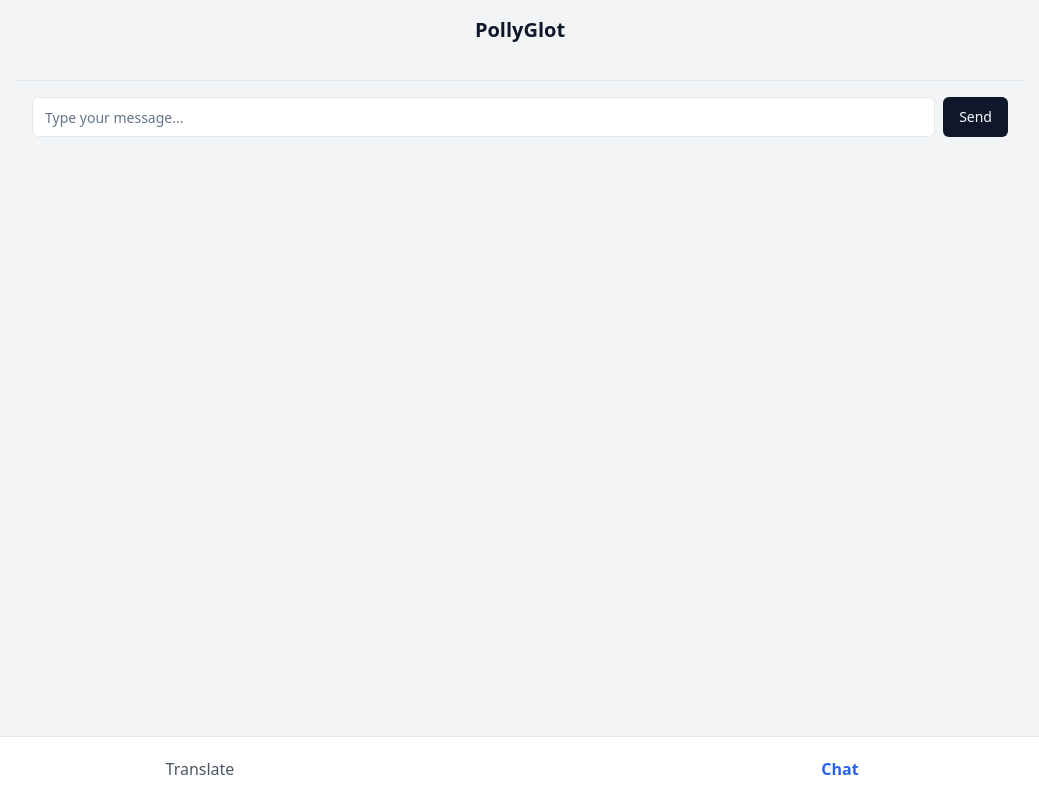
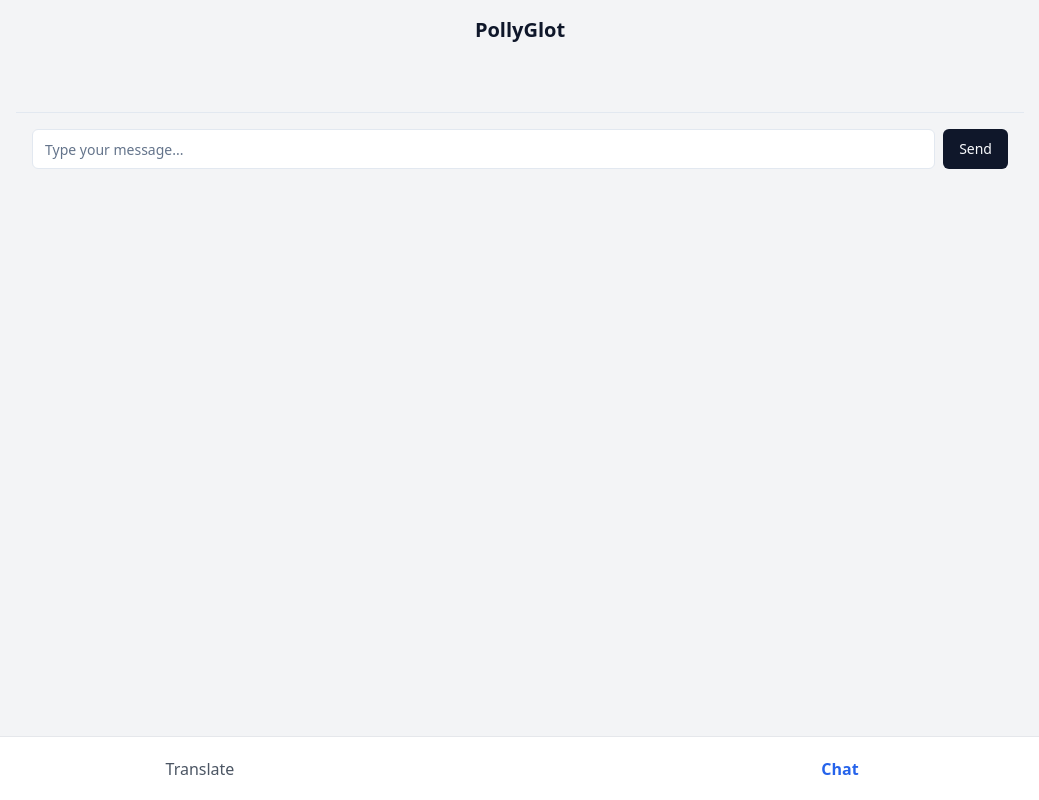
Before and after one commit to crfpr/pollyglot, a React (Vite) app: page /chat in a window 1280 px wide. Shown: the whole page, without its empty margins (120-1159 px from the left). Built offline with nearby package versions, Linux system fonts and the light colour scheme.

Commit message:
playing with chat pages

```diff
--- a/src/pages/ChatPage.tsx
+++ b/src/pages/ChatPage.tsx
@@ -23,8 +23,20 @@ const ChatPage: React.FC = () => {
   };
 
   return (
-    <div className="flex flex-col-reverse h-full overflow-y-auto ">
-      <div className="flex-grow p-2 space-y-reverse4">
+    <div className="flex flex-col-reverse h-full overflow-y-auto">
+      <div className="flex-none p-4 border-t">
+        <div className="flex space-x-2">
+          <Input
+            placeholder="Type your message..."
+            value={input}
+            onChange={(e) => setInput(e.target.value)}
+            onKeyPress={(e) => e.key === 'Enter' && handleSendMessage()}
+            className="flex-grow"
+          />
+          <Button onClick={handleSendMessage}>Send</Button>
+        </div>
+      </div>
+      <div className="flex-grow p-4 flex flex-col-reverse space-y-4 space-y-reverse">
         {messages.map((message, index) => (
           <div
             key={index}
@@ -38,18 +50,6 @@ const ChatPage: React.FC = () => {
           </div>
         ))}
       </div>
-      <div className="p-4 border-t flex-none">
-        <div className="flex space-x-2">
-          <Input
-            placeholder="Type your message..."
-            value={input}
-            onChange={(e) => setInput(e.target.value)}
-            onKeyPress={(e) => e.key === 'Enter' && handleSendMessage()}
-            className="flex-grow"
-          />
-          <Button onClick={handleSendMessage}>Send</Button>
-        </div>
-      </div>
     </div>
   );
 };
```
